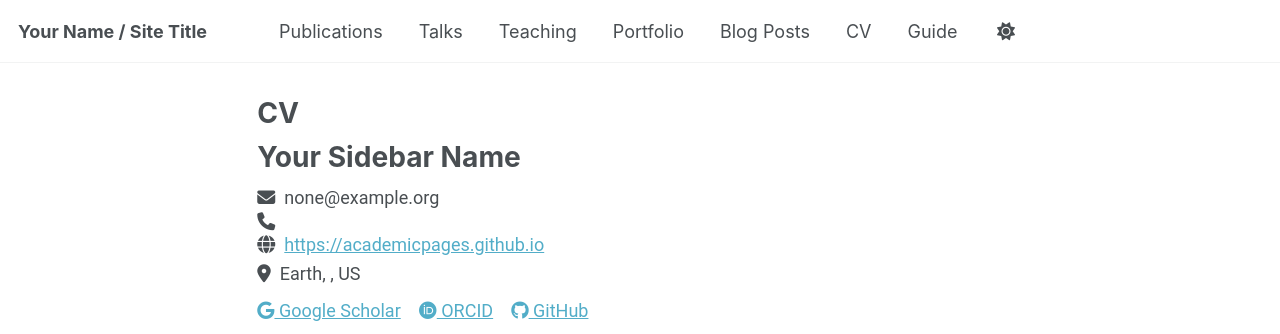
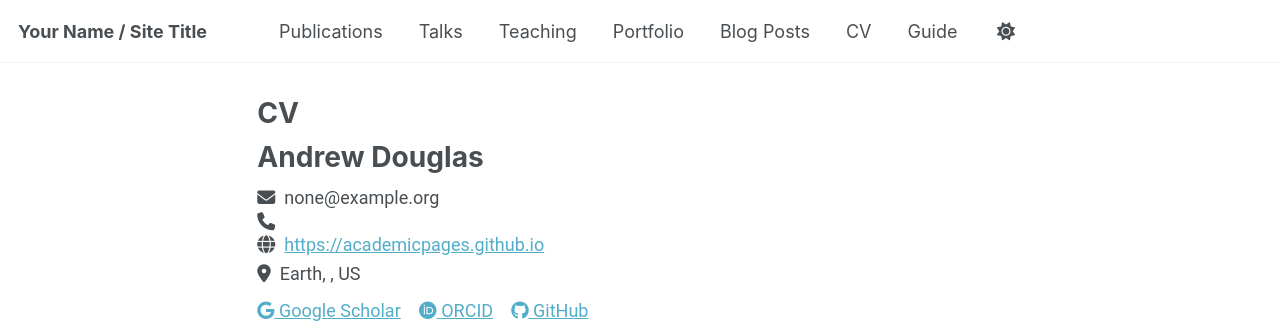
Before and after one commit to DrewSAMC/DrewDG.github.io, a Jekyll site: the page built from _pages/cv-json.md, in a window 1280 px wide and 900 px high. Shown: the top 334 px of the window. Built offline with Jekyll 4.4.1, drawn with Linux system fonts in a browser that asks for light colours; a script bundle is joined from its source files by our own code; library files that are not in the unit come from our copies.

Commit message:
Update name in cv.json to 'Andrew Douglas'

```diff
--- a/_data/cv.json
+++ b/_data/cv.json
@@ -1,6 +1,6 @@
 {
   "basics": {
-    "name": "Your Sidebar Name",
+    "name": "Andrew Douglas",
     "email": "none@example.org",
     "phone": "",
     "website": "https://academicpages.github.io",
```
